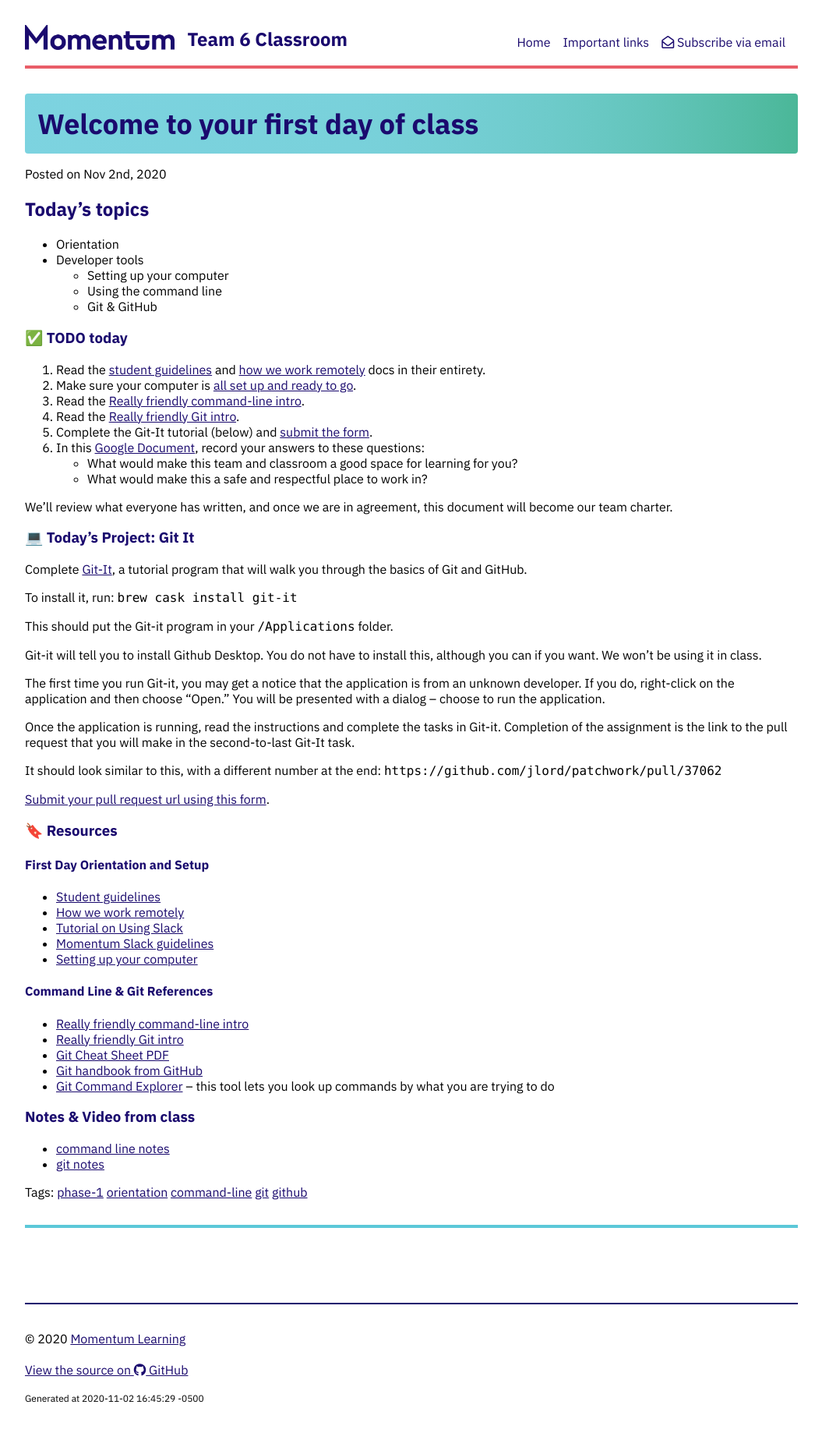
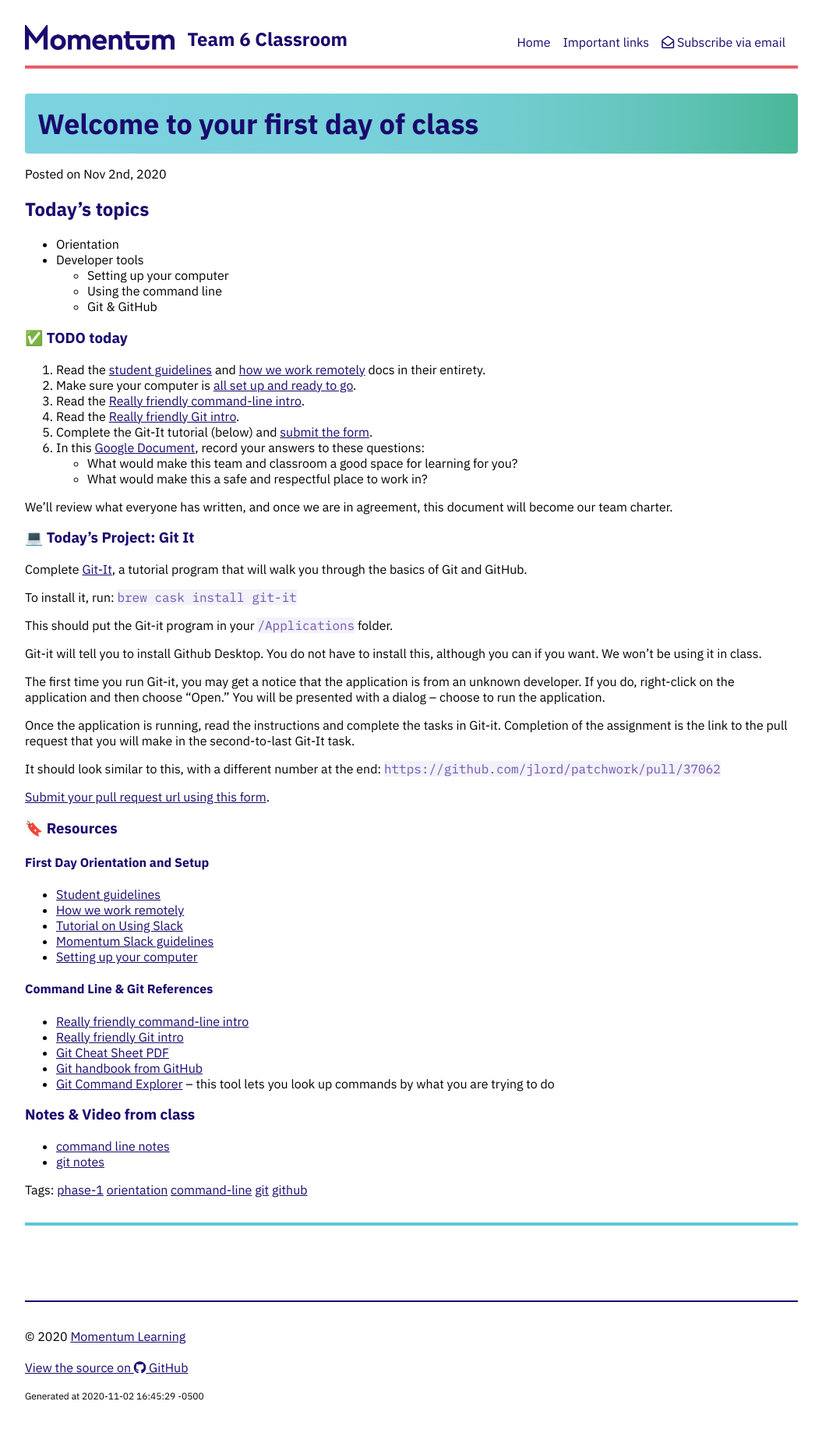
Before and after one commit to momentum-team-6/momentum-team-6.github.io, a Jekyll site: the page built from index.html, in a window 1280 px wide. Shown: the whole page at 78% size, without its empty margins (112-1167 px from the left). Built offline with Jekyll 4.4.1, drawn with Linux system fonts in a browser that asks for light colours; nearby versions of some CDN libraries; the list of posts is cut into pages by our own code.

Commit message:
Use IBM Plex Mono for code blocks

```diff
--- a/assets/css/momentum.css
+++ b/assets/css/momentum.css
@@ -12,6 +12,12 @@
 
 .plex-sans {
   font-family: "IBM Plex Sans", sans-serif;
+}
+
+code {
+  font-family: 'IBM Plex Mono', monospace;
+  background-color:#F3F1F9;
+  color: var(--brand-violet);
 }
 
 .brand-blue {
```
